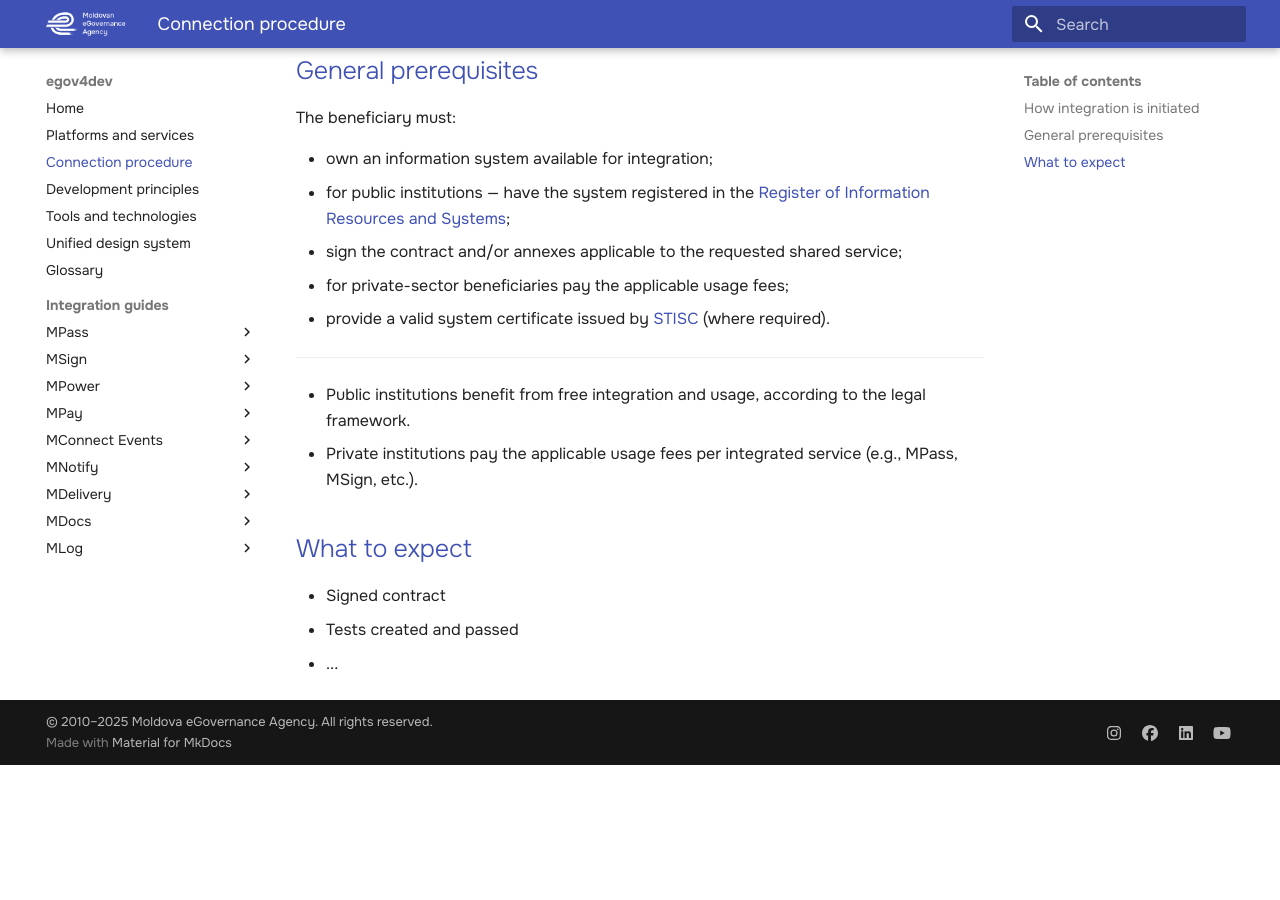
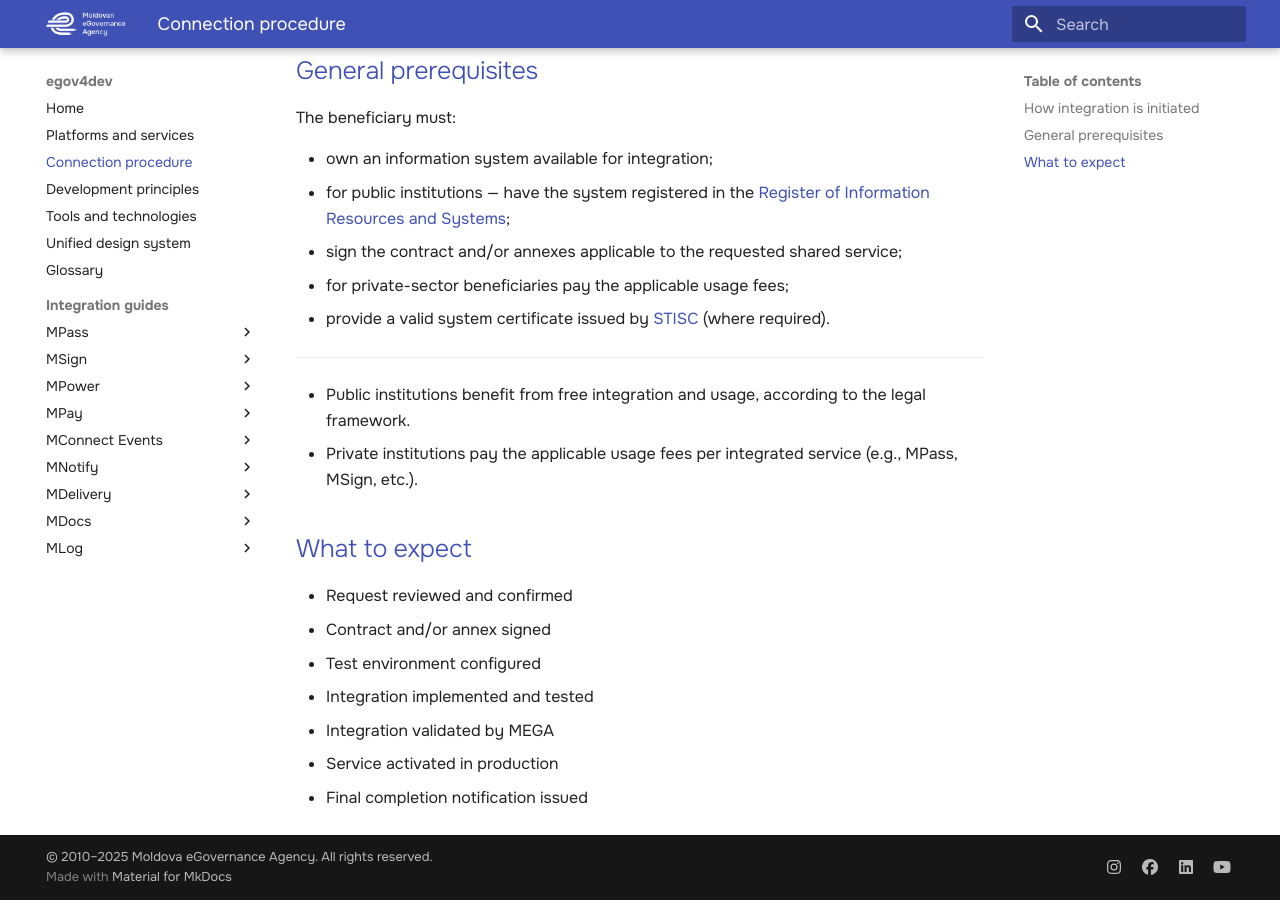
Before and after one commit to egov-moldova/egov4dev, an MkDocs documentation site: the page built from docs/platforms/procedure.md, in a window 1280 px wide and 900 px high, scrolled down 917 px. Built offline with MkDocs 1.6.1 and Material for MkDocs 9.7.7, drawn with Linux system fonts in a browser that asks for light colours; before the commit the page ends 1682 px from its top, so only the background shows below that.

Commit message:
Update procedure.md

```diff
--- a/docs/platforms/procedure.md
+++ b/docs/platforms/procedure.md
@@ -39,6 +39,10 @@
 
 ## What to expect
 
-  - Signed contract
-  - Tests created and passed
-  - ...
+  - Request reviewed and confirmed
+  - Contract and/or annex signed
+  - Test environment configured
+  - Integration implemented and tested
+  - Integration validated by MEGA
+  - Service activated in production
+  - Final completion notification issued
```
